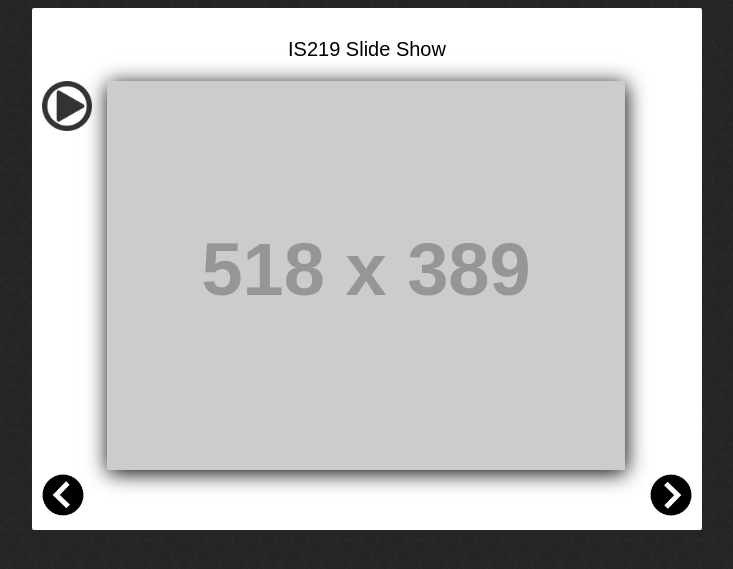
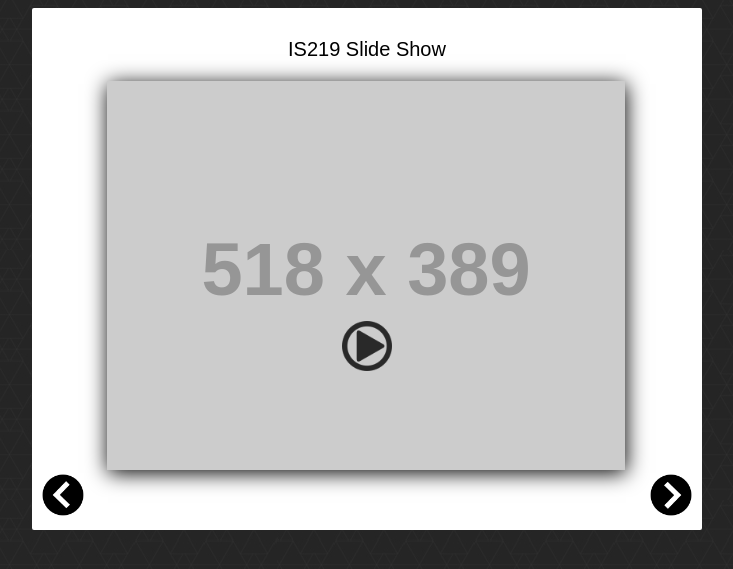
Before and after one commit to sungurovm/is219s16sungurovp2, a PHP site: page /index.html in a window 1280 px wide. Shown: the top 569 px of the page, without its empty margins (273-1006 px from the left). Run offline with PHP 8.4, Linux system fonts and the light colour scheme; grey boxes labelled with a size stand in for pictures from a placeholder-image service; some libraries are stand-ins or nearby versions.

Commit message:
moving of main arrow
move

```diff
--- a/css/style.css
+++ b/css/style.css
@@ -30,7 +30,9 @@ body {
 	position: absolute;
 	z-index: 3;
 	opacity: .8;
-	top: 0px;
+	top: 240px;
+	left: 300px;
+
 }
 
 .thumbnail {
```
